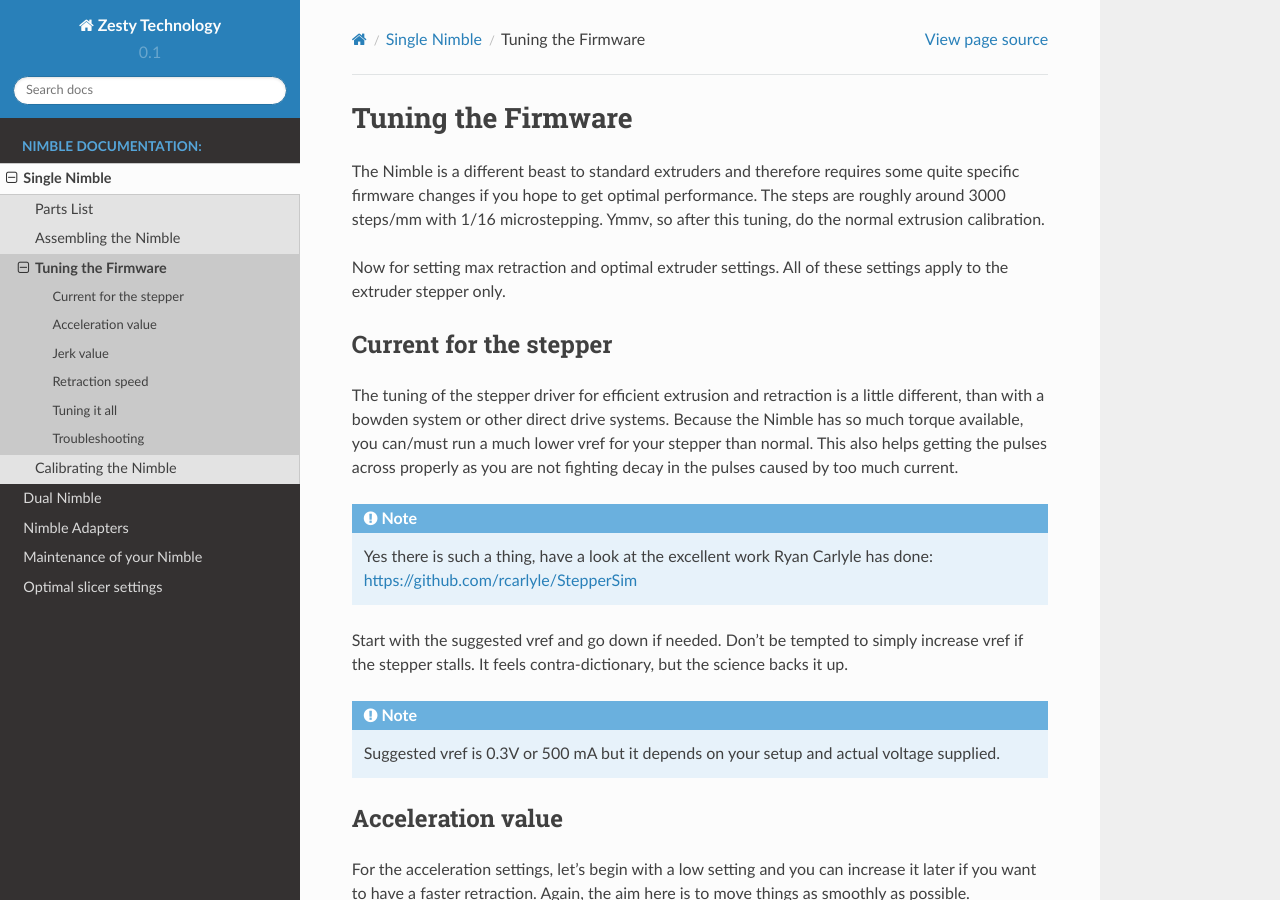
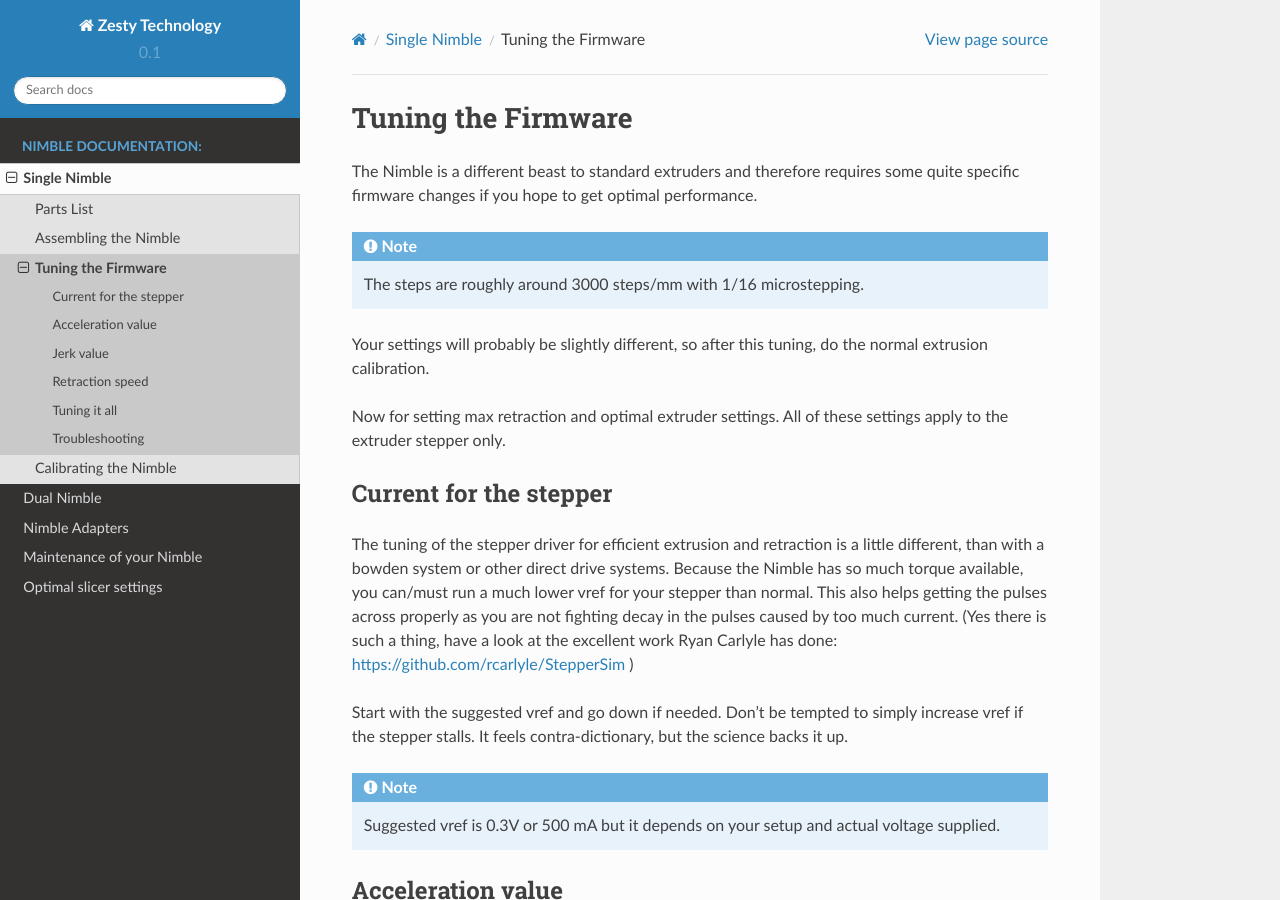
Before and after one commit to ZestyTechnology/zesty-docs, a Sphinx documentation site: the page built from docs/nimble_single/tuning.rst, in a window 1280 px wide and 900 px high. Built offline with Sphinx 7.4.7 and the Read the Docs theme 2.0.0, drawn with Linux system fonts in a browser that asks for light colours.

Commit message:
Update tuning.rst

```diff
--- a/docs/nimble_single/tuning.rst
+++ b/docs/nimble_single/tuning.rst
@@ -2,7 +2,10 @@
 ===================
 
 The Nimble is a different beast to standard extruders and therefore requires some quite specific firmware changes if you hope to get optimal performance.
-The steps are roughly around 3000 steps/mm with 1/16 microstepping. Ymmv, so after this tuning, do the normal extrusion calibration.
+
+.. Note:: The steps are roughly around 3000 steps/mm with 1/16 microstepping.
+
+Your settings will probably be slightly different, so after this tuning, do the normal extrusion calibration.
 
 Now for setting max retraction and optimal extruder settings. All of these settings apply to the extruder stepper only.
 
@@ -10,8 +13,7 @@
 -----------------------
 
 The tuning of the stepper driver for efficient extrusion and retraction is a little different, than with a bowden system or other direct drive systems. Because the Nimble has so much torque available, you can/must run a much lower vref for your stepper than normal. This also helps getting the pulses across properly as you are not fighting decay in the pulses caused by too much current.
-
-.. Note:: Yes there is such a thing, have a look at the excellent work Ryan Carlyle has done: https://github.com/rcarlyle/StepperSim
+(Yes there is such a thing, have a look at the excellent work Ryan Carlyle has done: https://github.com/rcarlyle/StepperSim )
 
 Start with the suggested vref and go down if needed. Don’t be tempted to simply increase vref if the stepper stalls. It feels contra-dictionary, but the science backs it up.
 
```
